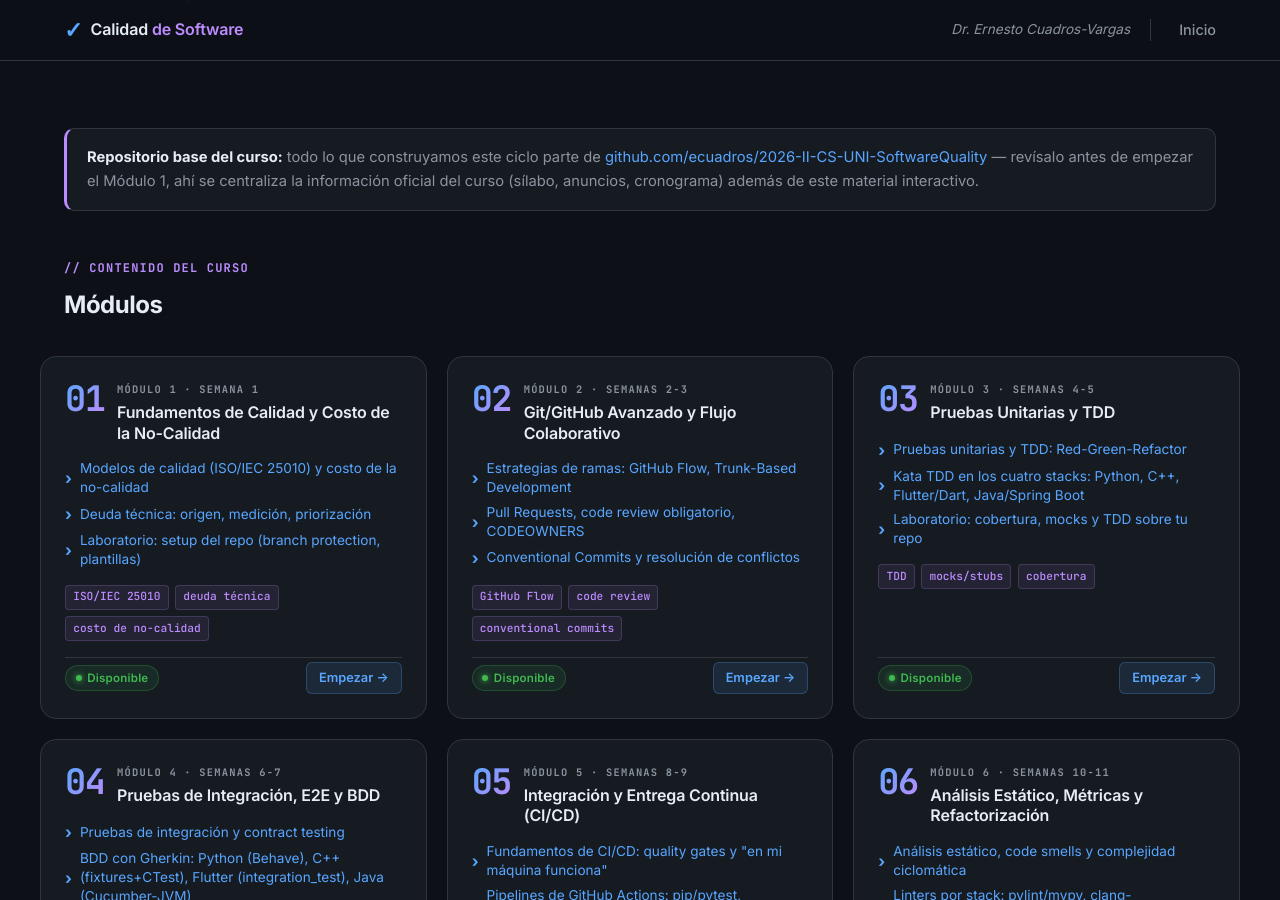
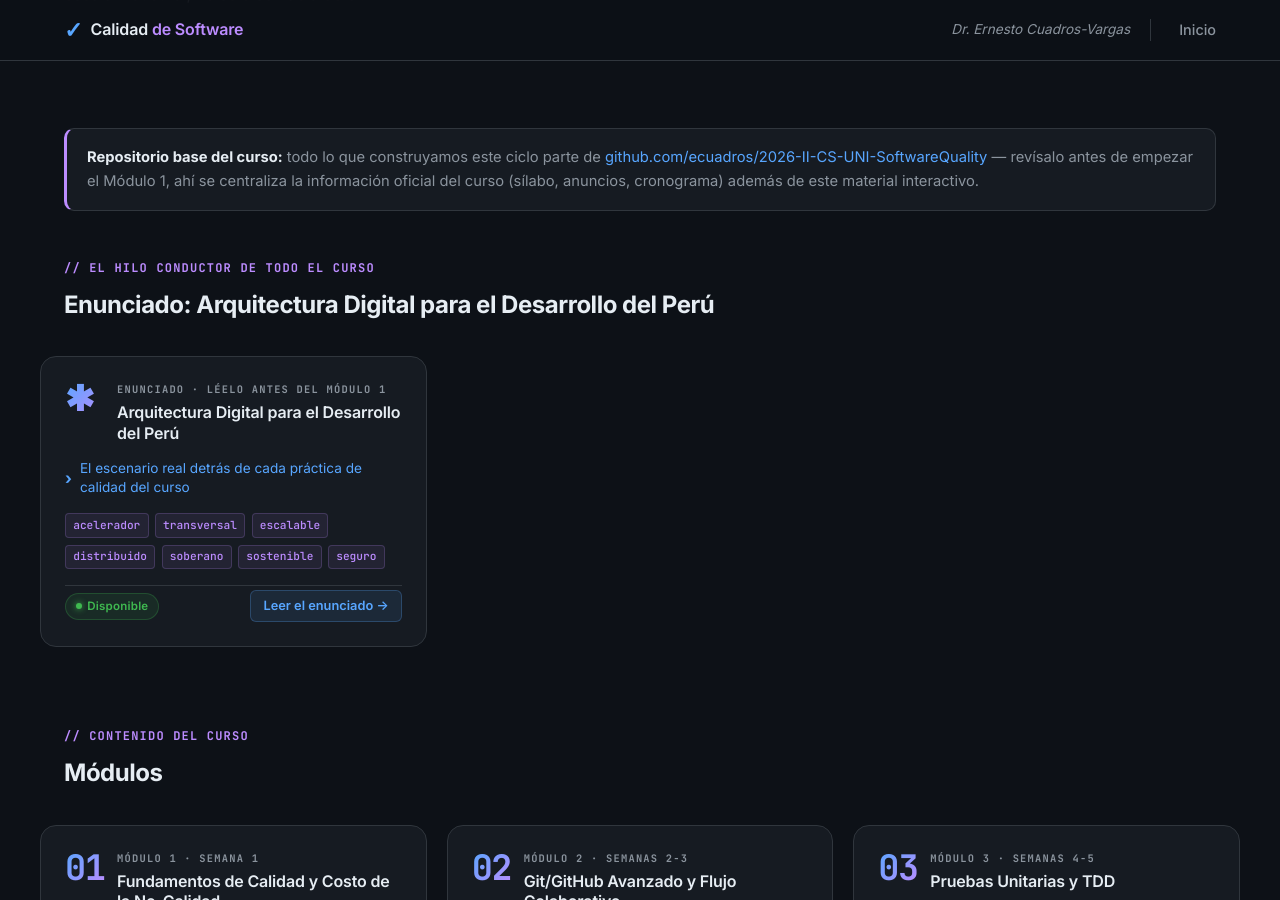
Before and after one commit to ecuadros/SoftwareQuality, a Jekyll site: the page built from index.html, in a window 1280 px wide and 900 px high, scrolled down 593 px. Built offline with Jekyll 4.4.1, drawn with Linux system fonts in a browser that asks for light colours.

Commit message:
Agrega el enunciado del curso: Arquitectura Digital para el Desarrollo del Perú
Nueva página sin numeración de módulo (/proyecto-base/) que presenta
el escenario real del que habla el curso — el plan estratégico de un
país muy digital, con las siete palabras clave (acelerador,
transversal, escalable, distribuido, soberano, sostenible, seguro)
mapeadas explícitamente a los módulos donde se trabajan. Se posiciona
de forma prominente en el índice, entre el callout del repo base y la
grilla de 8 módulos, y encadena su navegación con el Módulo 1 — es el
hilo conductor del curso, no una entrega evaluada (sin autoevaluación).

Incluye la figura del rompecabezas (slide 15 de la charla del propio
autor, bit.ly/ADEP-S3): columnas por sector del estado compartiendo
capas horizontales comunes (orquestador, base de datos, microservicios,
procesos, apps), con seguridad e IA como columnas transversales — el
patrón de Chasis del Anexo de Microservicios, aplicado a escala
nacional. Se le agregó la etiqueta "IA" a la columna derecha (ausente
en la captura original) para que las seis capas queden igual de
identificables que las demás.

El Anexo de Microservicios ahora referencia este enunciado, ya que sus
tres servicios de ejemplo (salud, educación, agricultura) son
literalmente columnas de este mismo rompecabezas.

Co-Authored-By: Claude Sonnet 5 <noreply@anthropic.com>
Claude-Session: https://claude.ai/code/session_01S5qE2WnfMfg7mrJBELSJvz

```diff
--- a/index.html
+++ b/index.html
@@ -50,6 +50,47 @@ title: Inicio
     (sílabo, anuncios, cronograma) además de este material interactivo.
   </div>
 </div>
+
+<!-- ========================================================
+     ENUNCIADO / HILO CONDUCTOR (sin numeración de módulo)
+     ======================================================== -->
+<div class="section-header">
+  <p class="section-label">// el hilo conductor de todo el curso</p>
+  <h2 class="section-title">Enunciado: Arquitectura Digital para el Desarrollo del Perú</h2>
+</div>
+
+<section class="modules-section">
+  <div class="module-grid">
+    <article class="module-card">
+      <div class="card-header">
+        <span class="module-number">✱</span>
+        <div class="card-title-block">
+          <div class="card-module-label">Enunciado &middot; Léelo antes del Módulo 1</div>
+          <div class="card-title">Arquitectura Digital para el Desarrollo del Perú</div>
+        </div>
+      </div>
+
+      <ul class="demo-list">
+        <li><a href="{{ '/proyecto-base/arquitectura-digital-estado-peruano.html' | relative_url }}">El escenario real detrás de cada práctica de calidad del curso</a></li>
+      </ul>
+
+      <div class="tag-list">
+        <span class="tag">acelerador</span>
+        <span class="tag">transversal</span>
+        <span class="tag">escalable</span>
+        <span class="tag">distribuido</span>
+        <span class="tag">soberano</span>
+        <span class="tag">sostenible</span>
+        <span class="tag">seguro</span>
+      </div>
+
+      <div class="card-footer">
+        <span class="status-badge disponible">Disponible</span>
+        <a href="{{ '/proyecto-base/arquitectura-digital-estado-peruano.html' | relative_url }}" class="card-link enabled">Leer el enunciado →</a>
+      </div>
+    </article>
+  </div>
+</section>
 
 <!-- ========================================================
      MODULE GRID (esqueleto — sin enlaces todavía)
--- a/modulo-01-fundamentos-calidad/modelos-calidad-costo.html
+++ b/modulo-01-fundamentos-calidad/modelos-calidad-costo.html
@@ -5,6 +5,8 @@ subtitle: "Antes de escribir un solo test: ¿qué significa \"calidad\" en un pr
 eyebrow: "Módulo 1 · Fundamentos de Calidad"
 module: 1
 module_title: "Fundamentos de Calidad y Costo de la No-Calidad"
+prev_url: "/proyecto-base/arquitectura-digital-estado-peruano.html"
+prev_title: "Enunciado: Arquitectura Digital para el Desarrollo del Perú"
 next_url: "/modulo-01-fundamentos-calidad/deuda-tecnica.html"
 next_title: "Deuda técnica: origen, medición, priorización"
 ---
```
Also changed, not shown: CLAUDE.md (+2 -0 lines), anexo-microservicios/patron-de-chasis.html (+8 -0 lines), proyecto-base/arquitectura-digital-estado-peruano.html (added, +151 -0 lines), assets/img/puzzle-arquitectura-digital-peru.png (added).
